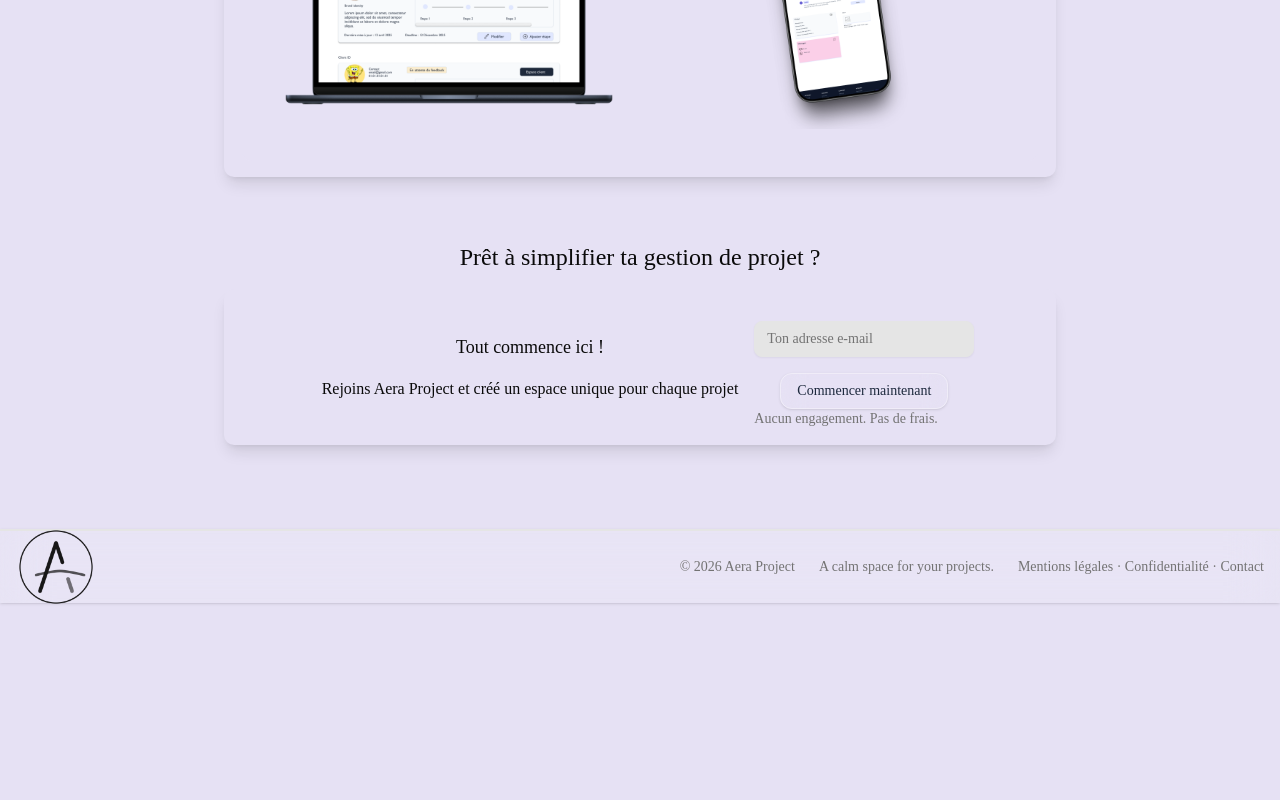
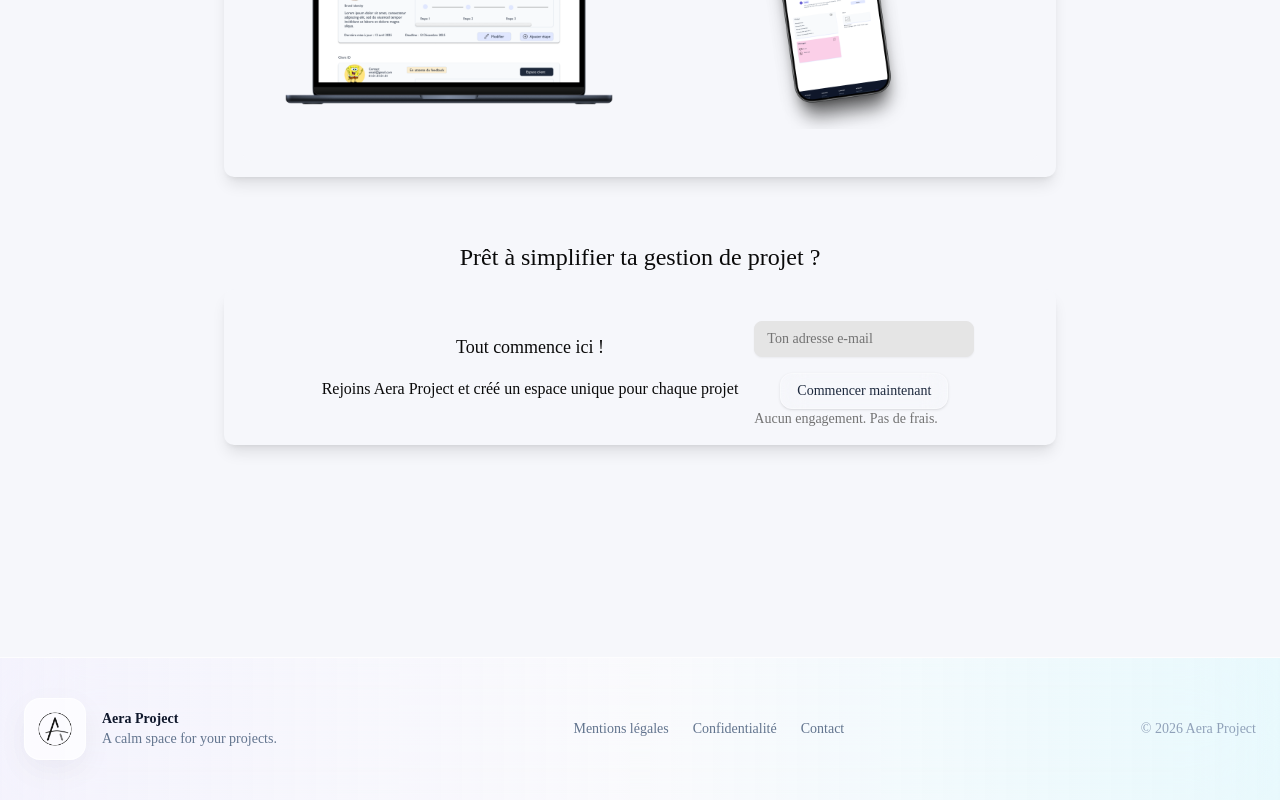
Before and after one commit to Atouzani7/Aera_project, a Next.js app in the folder frontend/: page / in a window 1280 px wide. Shown: the part 1410-2210 px from the top of the page. Before the commit the page ends 2017 px from the top, so only its background shows below. Built offline with nearby package versions, Linux system fonts and the light colour scheme; no server answers.

Commit message:
adding page on footer fix ui

```diff
--- /dev/null
+++ b/frontend/src/app/contact/page.tsx
@@ -0,0 +1,55 @@
+
+export default function ContactPage() {
+    return (
+
+        <main className="max-w-3xl mx-auto  text-gray-800">
+            <div className="absolute inset-0 bg-gradient-to-r from-violet-200/20 via-transparent to-cyan-200/20 pointer-events-none" />
+            <div className="  pt-30" />
+            <h1 className="text-4xl font-bold mb-10">Contact</h1>
+
+            <div className="space-y-8">
+                <section className="space-y-3">
+                    <h2 className="text-2xl font-semibold">
+                        Besoin d’aide ?
+                    </h2>
+
+                    <p>
+                        Pour toute question concernant aera-project, vous pouvez nous contacter
+                        par e-mail.
+                    </p>
+                </section>
+
+                <section className="space-y-3">
+                    <h3 className="text-xl font-semibold">
+                        Contact général
+                    </h3>
+
+                    <p>contact@aera-project.app</p>
+                </section>
+
+                <section className="space-y-3">
+                    <h3 className="text-xl font-semibold">
+                        Support technique
+                    </h3>
+
+                    <p>support@aera-project.app</p>
+                </section>
+
+                <section className="space-y-3">
+                    <h3 className="text-xl font-semibold">
+                        Types de demandes
+                    </h3>
+
+                    <ul className="list-disc pl-6 space-y-2">
+                        <li>Signaler un bug</li>
+                        <li>Obtenir de l’aide</li>
+                        <li>Questions sur votre compte</li>
+                        <li>Demandes liées aux données personnelles</li>
+                        <li>Collaboration ou partenariat</li>
+                    </ul>
+                </section>
+            </div>
+
+        </main >
+    );
+}
--- a/frontend/src/app/globals.css
+++ b/frontend/src/app/globals.css
@@ -61,7 +61,7 @@
 /* --- Variables de Design (Light Mode) --- */
 :root {
   --radius: 0.625rem;
-  --background: oklch(91.93% 0.02619 297.813);
+  --background: oklch(0.9765 0.0054 274.97);
   --foreground: oklch(0.145 0 0);
   --card: oklch(1 0 0);
   --card-foreground: oklch(0.145 0 0);
--- /dev/null
+++ b/frontend/src/app/legal/page.tsx
@@ -0,0 +1,50 @@
+
+export default function LegalPage() {
+    return (
+        <main className="max-w-4xl mx-auto  text-gray-800  ">
+            <div className=" px-6 py-10 mt-10" />
+            <div className="absolute inset-0 bg-gradient-to-r from-violet-200/20 via-transparent to-cyan-200/20 pointer-events-none" />
+
+            <h1 className="text-4xl font-bold mb-10">Mentions légales</h1>
+
+            <section className="space-y-4 mb-10">
+                <h2 className="text-2xl font-semibold">Éditeur du site</h2>
+                <p>
+                    Le site aera-project est édité par Asma .
+                </p>
+                <ul className="list-disc pl-6 space-y-2">
+                    <li>Statut : Développeuse web indépendante</li>
+                    <li>Localisation : Hauts-de-France, France</li>
+                    <li>Contact : contact@aera-project.app</li>
+                </ul>
+            </section>
+
+            <section className="space-y-4 mb-10">
+                <h2 className="text-2xl font-semibold">Hébergement</h2>
+                <p>
+                    Le site est hébergé par Vercel.
+                </p>
+            </section>
+
+            <section className="space-y-4 mb-10">
+                <h2 className="text-2xl font-semibold">
+                    Propriété intellectuelle
+                </h2>
+                <p>
+                    L’ensemble du contenu présent sur aera-project, incluant les textes,
+                    illustrations, éléments graphiques, logos, designs et code source,
+                    est protégé par les lois relatives à la propriété intellectuelle.
+                </p>
+            </section>
+
+            <section className="space-y-4">
+                <h2 className="text-2xl font-semibold">Responsabilité</h2>
+                <p>
+                    L’éditrice du site s’efforce d’assurer le bon fonctionnement du
+                    service mais ne peut garantir l’absence totale d’erreurs ou
+                    d’interruptions.
+                </p>
+            </section>
+        </main>
+    );
+}
--- /dev/null
+++ b/frontend/src/app/privacy/page.tsx
@@ -0,0 +1,82 @@
+
+export default function PrivacyPage() {
+    return (
+        <main className="max-w-4xl mx-auto px-6 py-16 text-gray-800 mt-20">
+            <h1 className="text-4xl font-bold mb-10">
+                Politique de confidentialité
+            </h1>
+
+            <section className="space-y-4 mb-10">
+                <h2 className="text-2xl font-semibold">Introduction</h2>
+                <p>
+                    Cette politique explique comment aera-project collecte, utilise et protège
+                    les données personnelles des utilisateurs conformément au RGPD.
+                </p>
+            </section>
+
+            <section className="space-y-4 mb-10">
+                <h2 className="text-2xl font-semibold">
+                    Données collectées
+                </h2>
+
+                <ul className="list-disc pl-6 space-y-2">
+                    <li>Adresse e-mail</li>
+                    <li>Nom ou pseudonyme</li>
+                    <li>Données de progression</li>
+                    <li>Préférences utilisateur</li>
+                    <li>Données techniques de navigation</li>
+                </ul>
+            </section>
+
+            <section className="space-y-4 mb-10">
+                <h2 className="text-2xl font-semibold">
+                    Utilisation des données
+                </h2>
+
+                <ul className="list-disc pl-6 space-y-2">
+                    <li>Créer et gérer un compte utilisateur</li>
+                    <li>Sauvegarder les fiches et contenus</li>
+                    <li>Personnaliser l’expérience utilisateur</li>
+                    <li>Améliorer les fonctionnalités du service</li>
+                </ul>
+            </section>
+
+            <section className="space-y-4 mb-10">
+                <h2 className="text-2xl font-semibold">
+                    Partage des données
+                </h2>
+
+                <p>
+                    Les données personnelles ne sont ni vendues ni cédées à des tiers.
+                </p>
+
+                <p>
+                    Certaines données peuvent être traitées par des prestataires
+                    techniques nécessaires au fonctionnement du service.
+                </p>
+            </section>
+
+            <section className="space-y-4 mb-10">
+                <h2 className="text-2xl font-semibold">Cookies</h2>
+
+                <p>
+                    Le site peut utiliser des cookies afin d’améliorer l’expérience
+                    utilisateur et mesurer l’audience.
+                </p>
+            </section>
+
+            <section className="space-y-4">
+                <h2 className="text-2xl font-semibold">
+                    Droits des utilisateurs
+                </h2>
+
+                <p>
+                    Conformément au RGPD, les utilisateurs disposent d’un droit d’accès,
+                    de modification et de suppression de leurs données personnelles.
+                </p>
+
+                <p>Contact : contact@aera-project.app</p>
+            </section>
+        </main>
+    );
+}
--- a/frontend/src/components/Footer.tsx
+++ b/frontend/src/components/Footer.tsx
@@ -1,18 +1,87 @@
+"use client";
 import Image from "next/image";
+import { useRouter } from "next/navigation";
+import { useState } from "react";
 export default function Footer() {
+    const router = useRouter();
+    const [isOpen, setIsOpen] = useState(false);
     return (
-        <footer className="relative bottom-0 left-0 w-full h-[74px] bg-white/10 backdrop-blur-xl border-t-2 border-border shadow z-50">
-            <div className="container mx-auto h-full flex items-center justify-between px-4">
-                {/* Logo */}
-                <Image src="/logo.png" alt="Logo" width={80} height={20} loading="eager" />
+        <footer className="relative mt-32 border-t border-white/60 bg-white/40 backdrop-blur-2xl">
 
-                {/* Texte */}
-                <div className="flex flex-col md:flex-row gap-2 md:gap-6 text-sm font-medium text-muted-foreground">
-                    <p>© 2026 Aera Project</p>
-                    <p>A calm space for your projects.</p>
-                    <p>Mentions légales · Confidentialité · Contact</p>
+            {/* glow */}
+
+            <div className="absolute inset-0 bg-gradient-to-r from-violet-200/20 via-transparent to-cyan-200/20 pointer-events-none" />
+
+            <div className="relative mx-auto flex max-w-7xl flex-col items-center justify-between gap-8 px-6 py-10 md:flex-row">
+
+                {/* LEFT */}
+
+                <div className="flex items-center gap-4">
+
+                    <div className="rounded-2xl border border-white/60 bg-white/70 p-3 shadow-[0_10px_30px_rgba(15,23,42,0.05)]">
+
+                        <Image
+                            src="/logo.png"
+                            alt="Aera Project"
+                            width={36}
+                            height={36}
+                            priority
+                        />
+
+                    </div>
+
+                    <div>
+
+                        <p className="text-sm font-semibold text-slate-900">
+                            Aera Project
+                        </p>
+
+                        <p className="text-sm text-slate-500">
+                            A calm space for your projects.
+                        </p>
+
+                    </div>
+
                 </div>
+
+                {/* CENTER */}
+
+                <div className="flex flex-wrap items-center justify-center gap-6 text-sm text-slate-500">
+
+                    <a
+                        href="#"
+                        className="transition hover:text-slate-900"
+                        onClick={() => { router.push("/legal"); setIsOpen(false); }}
+                    >
+                        Mentions légales
+                    </a>
+
+                    <a
+                        href="#"
+                        className="transition hover:text-slate-900"
+                        onClick={() => { router.push("/privacy"); setIsOpen(false); }}
+                    >
+                        Confidentialité
+                    </a>
+
+                    <a
+                        href="#"
+                        className="transition hover:text-slate-900"
+                        onClick={() => { router.push("/contact"); setIsOpen(false); }}
+                    >
+                        Contact
+                    </a>
+
+                </div>
+
+                {/* RIGHT */}
+
+                <div className="text-sm text-slate-400">
+                    © 2026 Aera Project
+                </div>
+
             </div>
+
         </footer>
 
     );
--- a/frontend/src/components/ResumeCountProject.tsx
+++ b/frontend/src/components/ResumeCountProject.tsx
@@ -59,7 +59,7 @@
                     <span className="font-semibold text-foreground">
                         {Object.values(counts).reduce((a, b) => a + b, 0)}
                     </span>{" "}
-                    projet{Object.values(counts).reduce((a, b) => a + b, 0)} au total
+                    projet au total
                 </motion.p>
 
                 {/* CARDS SCROLL */}
```
